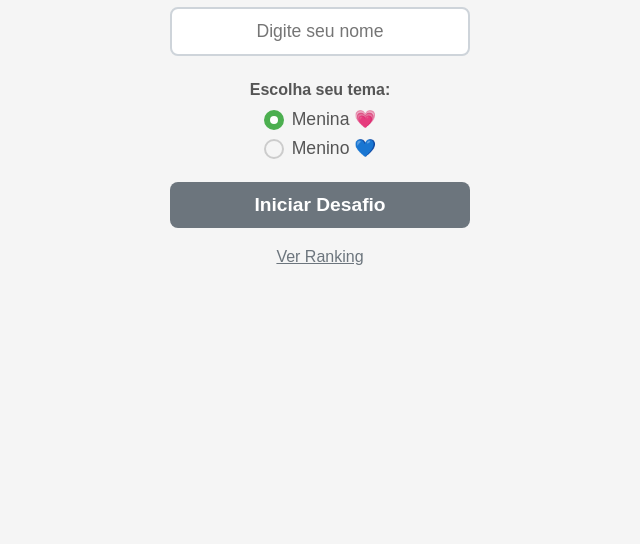
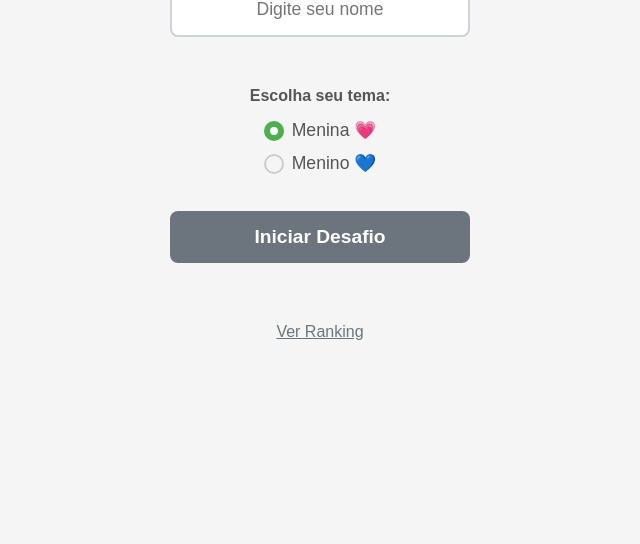
Before and after one commit to Agenciatektus/bailarina-jogo-da-memoria, a plain HTML site: page index.html in a window 1280 px wide. Shown: the part 296-840 px from the top of the page, without its empty margins (320-960 px from the left). Before the commit the page ends 800 px from the top, so only its background shows below. Drawn offline with Linux system fonts and the light colour scheme.

Commit message:
Melhorar espaçamento e centralização da tela inicial

```diff
--- a/style.css
+++ b/style.css
@@ -33,17 +33,76 @@ body.tema-menina {
 .tela { width: 100%; display: flex; flex-direction: column; align-items: center; }
 
 /* TELA INICIAL */
-#tela-inicial h1 { font-size: 2.5em; margin-bottom: 20px; }
-.form-jogador { display: flex; flex-direction: column; width: 90%; max-width: 300px; }
-#input-nome { padding: 12px; font-size: 1.1em; border-radius: 8px; border: 2px solid #f8bbd0; margin-bottom: 10px; text-align: center; }
-#btn-iniciar { padding: 12px; font-size: 1.2em; font-weight: bold; color: white; background-color: #ad1457; border: none; border-radius: 8px; cursor: pointer; transition: background-color 0.3s; }
+#tela-inicial {
+    justify-content: center;
+    min-height: 100vh;
+    padding: 40px 20px;
+}
+#tela-inicial h1 {
+    font-size: 2.5em;
+    margin-bottom: 40px;
+    text-align: center;
+}
+.form-jogador {
+    display: flex;
+    flex-direction: column;
+    width: 90%;
+    max-width: 300px;
+    align-items: center;
+    margin-bottom: 30px;
+}
+#input-nome {
+    padding: 15px;
+    font-size: 1.1em;
+    border-radius: 8px;
+    border: 2px solid #f8bbd0;
+    margin-bottom: 25px;
+    text-align: center;
+    width: 100%;
+}
+#btn-iniciar {
+    padding: 15px 30px;
+    font-size: 1.2em;
+    font-weight: bold;
+    color: white;
+    background-color: #ad1457;
+    border: none;
+    border-radius: 8px;
+    cursor: pointer;
+    transition: background-color 0.3s;
+    width: 100%;
+    margin-bottom: 20px;
+}
 #btn-iniciar:hover { background-color: #880e4f; }
-.btn-secundario { background: none; border: none; color: #6c757d; margin-top: 20px; font-size: 1em; cursor: pointer; text-decoration: underline; }
+.btn-secundario {
+    background: none;
+    border: none;
+    color: #6c757d;
+    font-size: 1em;
+    cursor: pointer;
+    text-decoration: underline;
+    padding: 10px;
+}
 
 /* SELEÇÃO DE GÊNERO */
-.selecao-genero { margin: 15px 0; text-align: center; }
-.selecao-genero p { margin-bottom: 10px; font-weight: bold; color: #555; }
-.radio-genero { display: flex; align-items: center; justify-content: center; margin: 8px 0; cursor: pointer; font-size: 1.1em; }
+.selecao-genero {
+    margin: 25px 0;
+    text-align: center;
+    width: 100%;
+}
+.selecao-genero p {
+    margin-bottom: 15px;
+    font-weight: bold;
+    color: #555;
+}
+.radio-genero {
+    display: flex;
+    align-items: center;
+    justify-content: center;
+    margin: 12px 0;
+    cursor: pointer;
+    font-size: 1.1em;
+}
 .radio-genero input[type="radio"] { display: none; }
 .radio-custom { width: 20px; height: 20px; border: 2px solid #ccc; border-radius: 50%; margin-right: 8px; position: relative; transition: all 0.3s; }
 .radio-genero input[type="radio"]:checked + .radio-custom { border-color: #4caf50; background-color: #4caf50; }
```
